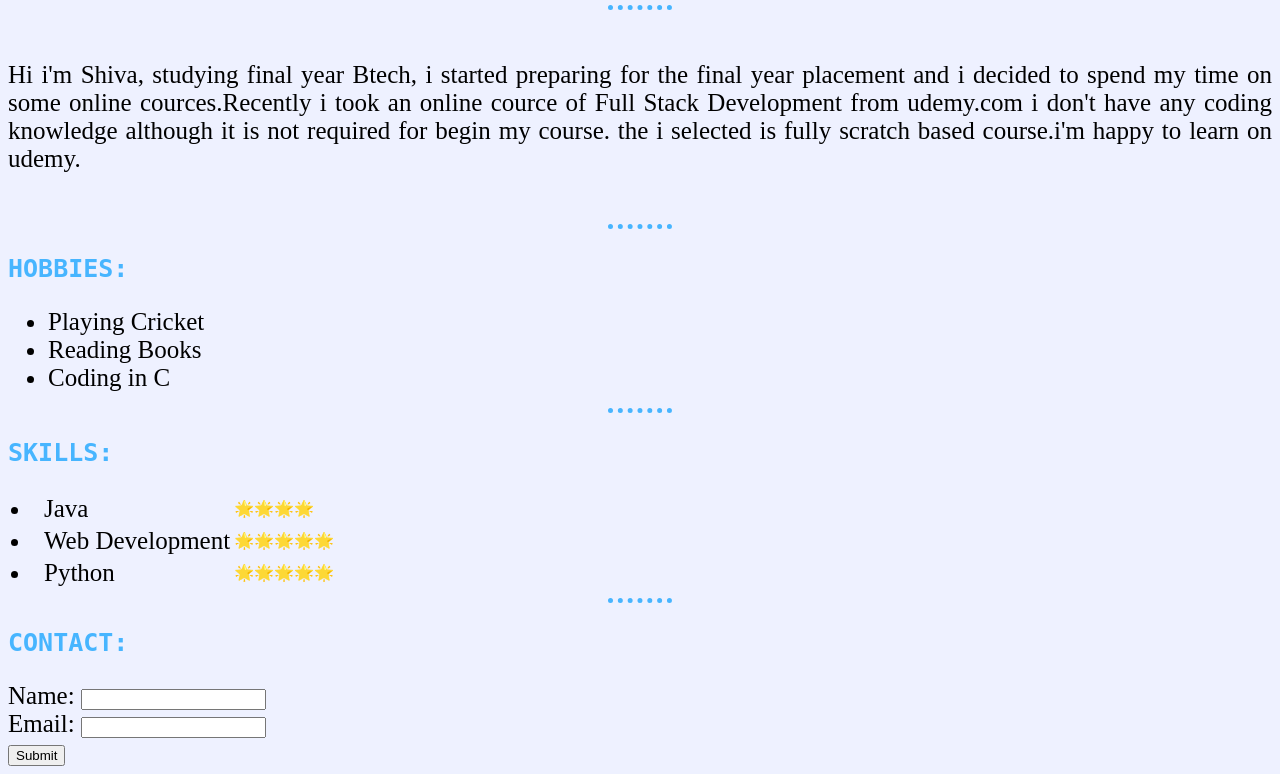
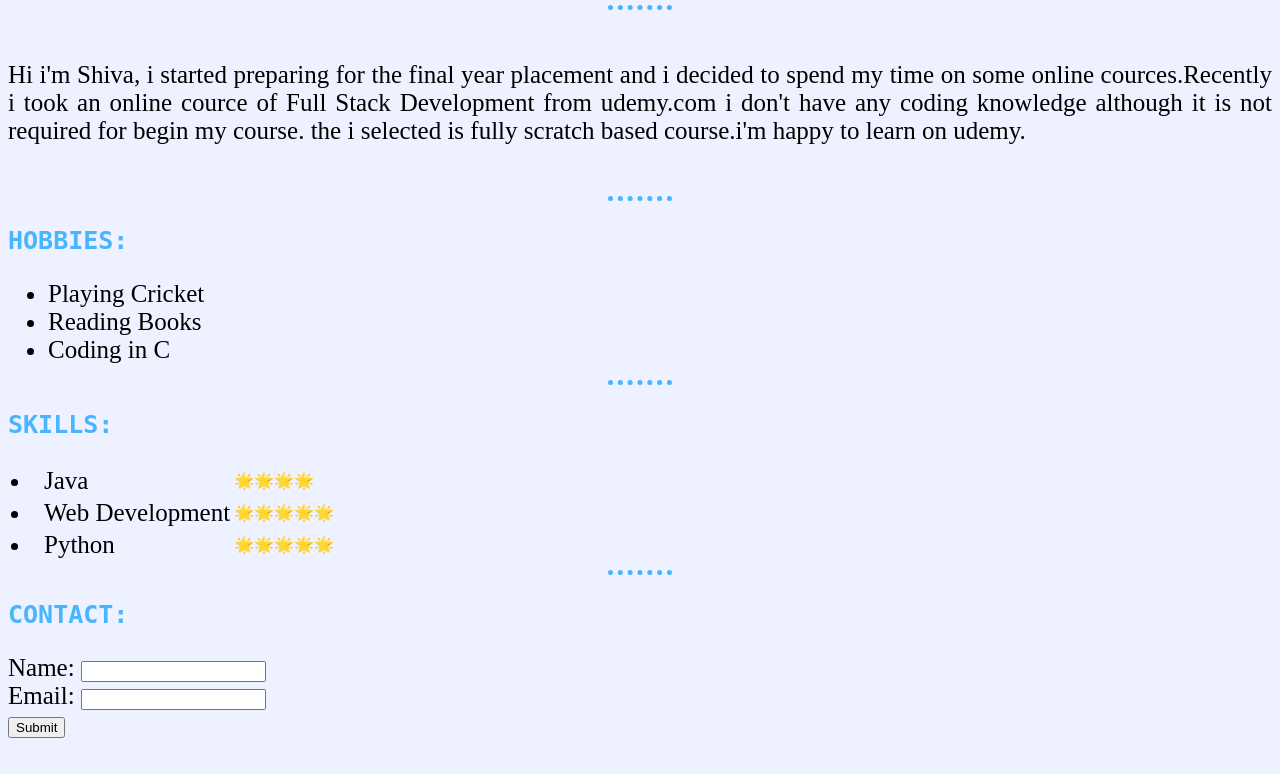
Before and after one commit to shivapyarla/cv, a plain HTML site: page index.html in a window 1280 px wide. Shown: the part 153-927 px from the top of the page. After the commit the page ends 899 px from the top, so only its background shows below. Drawn offline with Linux system fonts and the light colour scheme.

Commit message:
Update index.html

```diff
--- a/index.html
+++ b/index.html
@@ -57,7 +57,7 @@
     </table>
        <hr  />
        <br>
-       <p>Hi i'm Shiva, studying final year Btech, i started preparing for the final year placement and i decided to spend my time on some online cources.Recently i took an online cource of Full Stack Development from udemy.com i don't have any coding knowledge although it is not required for begin my course. the i selected is fully scratch based course.i'm happy to learn on udemy.</p>
+       <p>Hi i'm Shiva, i started preparing for the final year placement and i decided to spend my time on some online cources.Recently i took an online cource of Full Stack Development from udemy.com i don't have any coding knowledge although it is not required for begin my course. the i selected is fully scratch based course.i'm happy to learn on udemy.</p>
 <br>
           <hr />
           <h3>HOBBIES:</h3>
```
